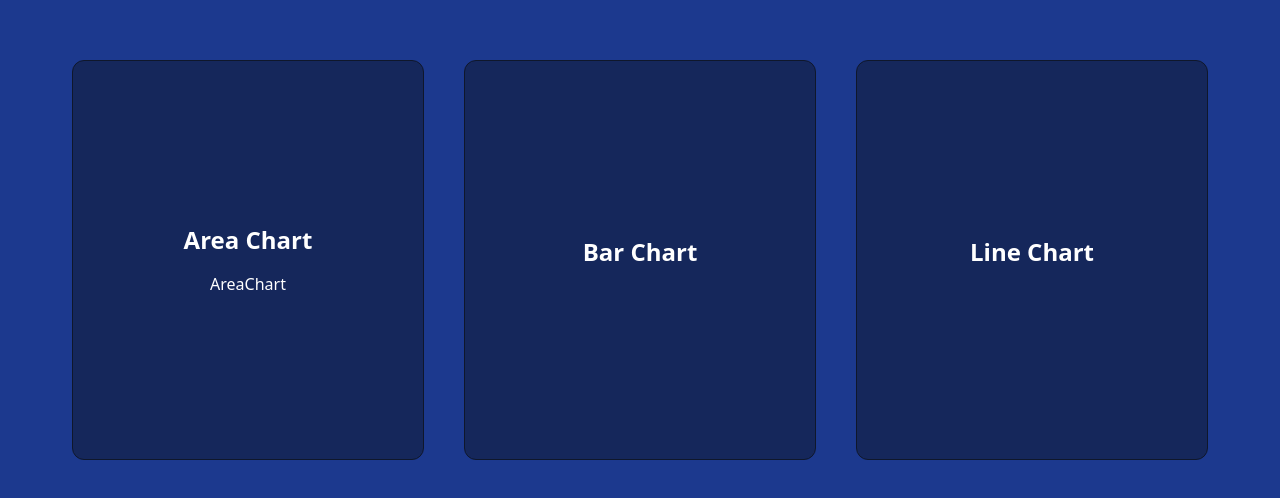
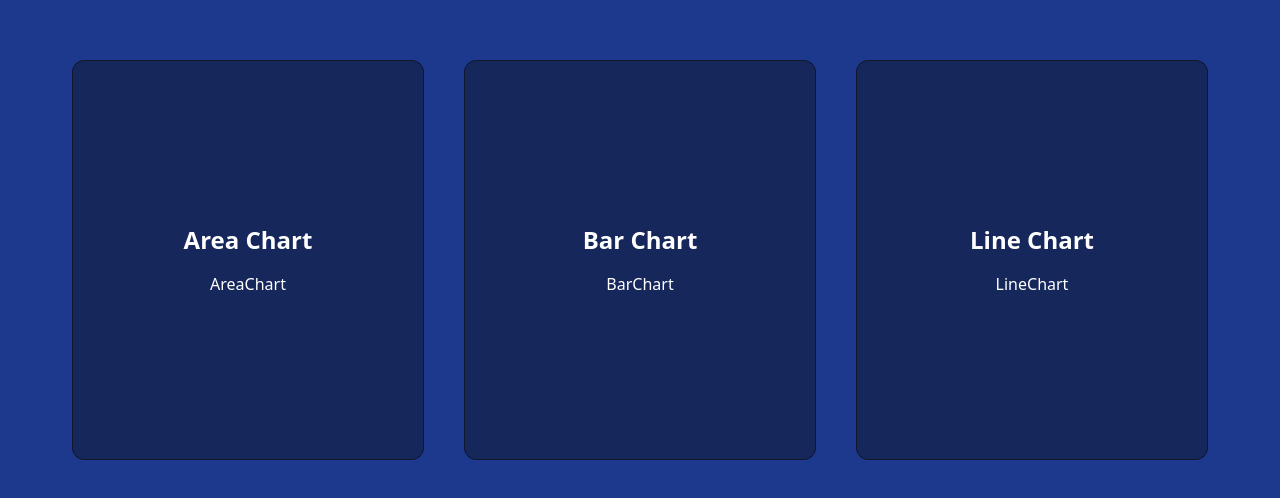
Before and after one commit to dean-tunbridge/rechart-project, a React (Vite) app: page / in a window 1280 px wide. Shown: the part 172-670 px from the top of the page. Built offline with nearby package versions, Linux system fonts and the light colour scheme.

Commit message:
import rest of chart tests

```diff
--- a/src/App.jsx
+++ b/src/App.jsx
@@ -1,6 +1,8 @@
 import './App.css'
 import GridItem from './components/GridItem'
 import AreaChart from './components/AreaChart'
+import BarChart from './components/BarChart'
+import LineChart from './components/LineChart'
 
 function App() {
   return (
@@ -10,8 +12,12 @@ function App() {
           <GridItem title="Area Chart">
             <AreaChart />
           </GridItem>
-          <GridItem title="Bar Chart"></GridItem>
-          <GridItem title="Line Chart"></GridItem>
+          <GridItem title="Bar Chart">
+            <BarChart />
+          </GridItem>
+          <GridItem title="Line Chart">
+            <LineChart />
+          </GridItem>
         </div>
       </div>
     </>
--- /dev/null
+++ b/src/components/BarChart.jsx
@@ -0,0 +1,7 @@
+import React from 'react'
+
+const BarChart = () => {
+  return <div>BarChart</div>
+}
+
+export default BarChart
--- /dev/null
+++ b/src/components/LineChart.jsx
@@ -0,0 +1,7 @@
+import React from 'react'
+
+const LineChart = () => {
+  return <div>LineChart</div>
+}
+
+export default LineChart
```
